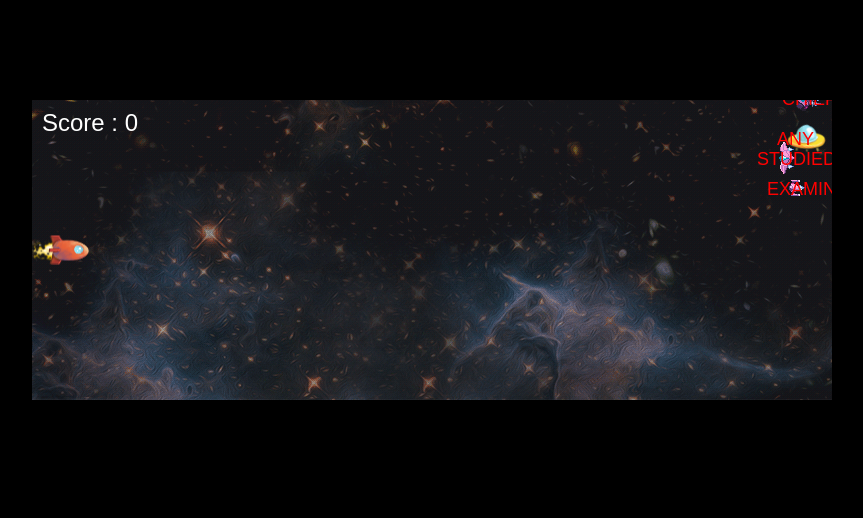
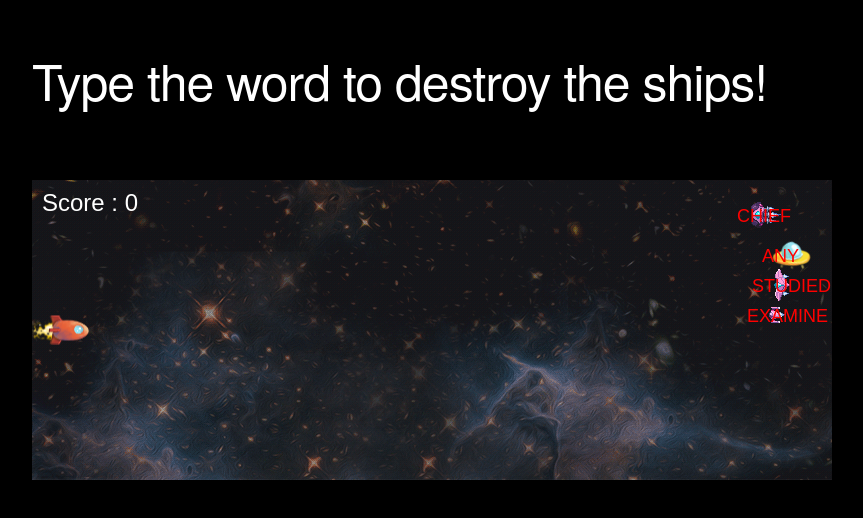
Before and after one commit to pjl4/project1, a plain HTML site: page index.html in a window 1280 px wide. Shown: the whole page, without its empty margins (128-991 px from the left). Drawn offline with nearby package versions, Linux system fonts and the light colour scheme; animation ran at ten frames a second.

Commit message:
minor styling changes, removed console logs

```diff
--- a/game.js
+++ b/game.js
@@ -56,10 +56,10 @@ function preload() {
 function create() {
     //add all sprites
     this.add.image(0, 0, 'background');
-    randomY = Phaser.Math.Between(0, config.height - 150);
+    randomY = Phaser.Math.Between(50, config.height - 150);
     ufoShip = this.add.sprite(800, randomY, 'enemy');
-    fancyEnemy = this.add.sprite(800, randomY + 50, 'fancyEnemy');
-    fancyEnemy2 = this.add.sprite(800, randomY + 20, 'fancyEnemy2');
+    fancyEnemy = this.add.sprite(800, randomY + 60, 'fancyEnemy');
+    fancyEnemy2 = this.add.sprite(800, randomY + 30, 'fancyEnemy2');
     fancyEnemy3 = this.add.sprite(800, randomY - 40, 'fancyEnemy3');
     player = this.add.sprite(25, 150, 'player');
 
@@ -165,7 +165,7 @@ function create() {
 }
 function update() {
     if (group.getChildren().length > 0) {
-        moveGroup(group, 0.5);
+        moveGroup(group, 0.8);
     } else {
         ufoShip = this.add.sprite(800, randomY, 'enemy');
         //assign word
@@ -179,7 +179,7 @@ function update() {
         makeGroup(group, ufoShip, text);
     }
     if (group1.getChildren().length > 0) {
-        moveGroup(group1, 0.7);
+        moveGroup(group1, 1.1);
     } else {
         fancyEnemy = this.add.sprite(800, randomY, 'fancyEnemy');
         //assign word
@@ -198,7 +198,7 @@ function update() {
         makeGroup(group1, fancyEnemy, text);
     }
     if (group2.getChildren().length > 0) {
-        moveGroup(group2, 0.9);
+        moveGroup(group2, 1);
     } else {
         fancyEnemy2 = this.add.sprite(800, randomY, 'fancyEnemy2');
         //assign word
@@ -217,7 +217,7 @@ function update() {
         makeGroup(group2, fancyEnemy2, text);
     }
     if (group3.getChildren().length > 0) {
-        moveGroup(group3, 0.4);
+        moveGroup(group3, 1.3);
     } else {
         fancyEnemy3 = this.add.sprite(800, randomY, 'fancyEnemy3');
         //assign word
@@ -285,26 +285,22 @@ function keyDown(evt) {
     if (typedWord === '') {
         switch (key) {
             case group.children.entries[1]._text[0]:
-                console.log('matched group 1');
                 //call function to handle
                 handleKeyPress(group);
                 typedWord = group.children.entries[0].word;
                 break;
             case group1.children.entries[1]._text[0]:
                 //call function to handle
-                console.log('matched group 2');
                 handleKeyPress(group1);
                 typedWord = group1.children.entries[0].word;
                 break;
             case group2.children.entries[1]._text[0]:
                 //call function to handle
-                console.log('matched group 3');
                 handleKeyPress(group2);
                 typedWord = group2.children.entries[0].word;
                 break;
             case group3.children.entries[1]._text[0]:
                 //call function to handle
-                console.log('matched group 4');
                 handleKeyPress(group3);
                 typedWord = group3.children.entries[0].word;
                 break;
@@ -342,6 +338,7 @@ function handleKeyPress(passedGroup) {
     if (newText.length > 1) {
         newText = newText.substr(1);
     } else {
+        activeWords.splice(activeWords.indexOf(typedWord), 1);
         typedWord = '';
         newText = '';
         //empty group
--- a/index.html
+++ b/index.html
@@ -14,6 +14,7 @@
 	</head>
 	<body class="container">
 	<body>
+		<h1>Type the word to destroy the ships!</h1>
 		<script src='words.js'></script>
 		<script src="game.js"></script>
 	</body>
--- a/style.css
+++ b/style.css
@@ -1,6 +1,10 @@
 body {
-	background-color: black;
+    background-color: black;
 }
 canvas {
-	margin-top: 100px;
+    margin-top: 50px;
 }
+h1 {
+    color: white;
+    margin-top: 50px;
+}
```
